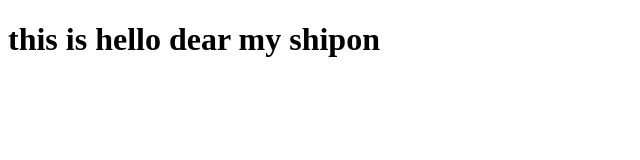
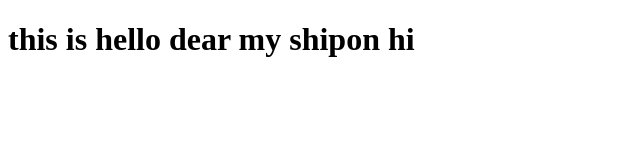
Before and after one commit to SShipon/branch__study, a plain HTML site: page index.html in a window 1280 px wide. Shown: the full height of the page, 0-640 px from the left. Drawn offline with Linux system fonts and the light colour scheme.

Commit message:
code updated

```diff
--- a/index.html
+++ b/index.html
@@ -6,6 +6,6 @@
     <title>Document</title>
 </head>
 <body>
-    <h1>this is hello dear my shipon</h1>
+    <h1>this is hello dear my shipon hi</h1>
 </body>
 </html>
```
